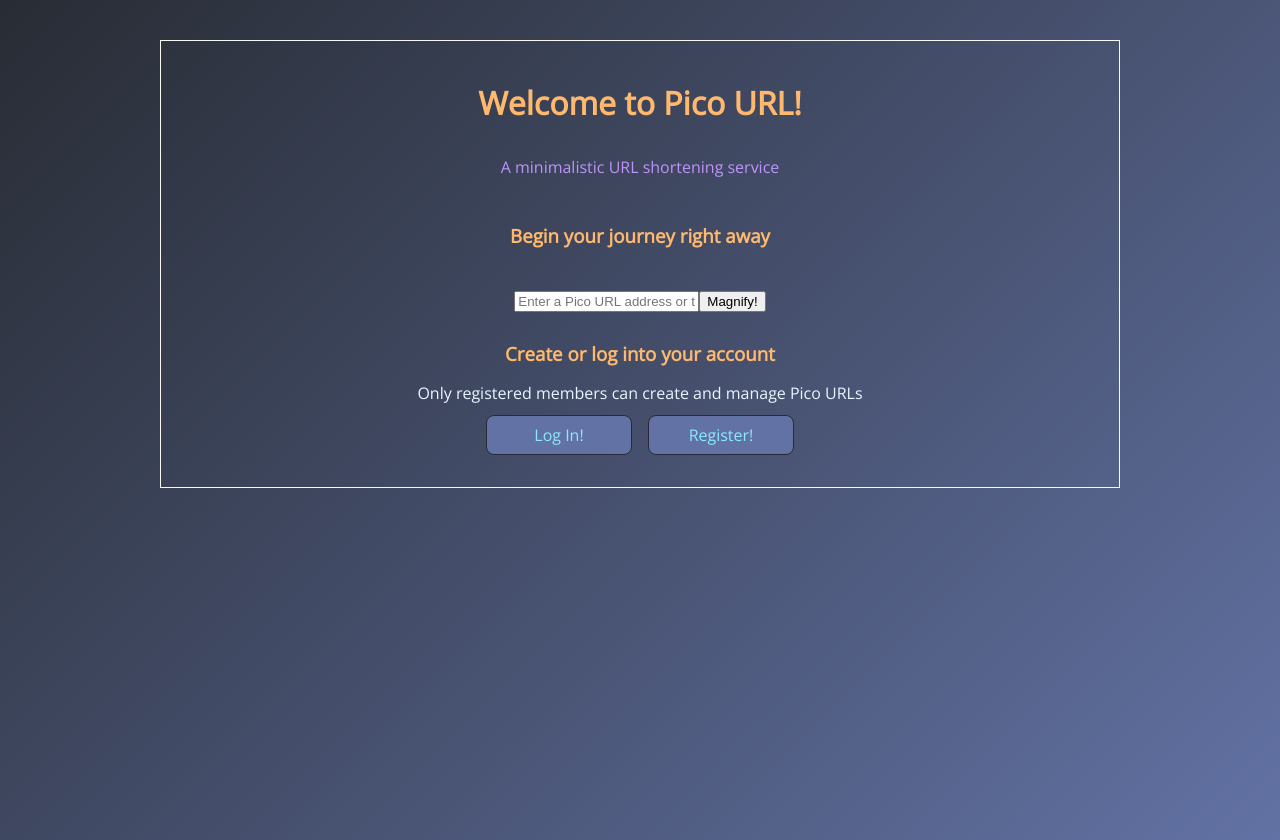
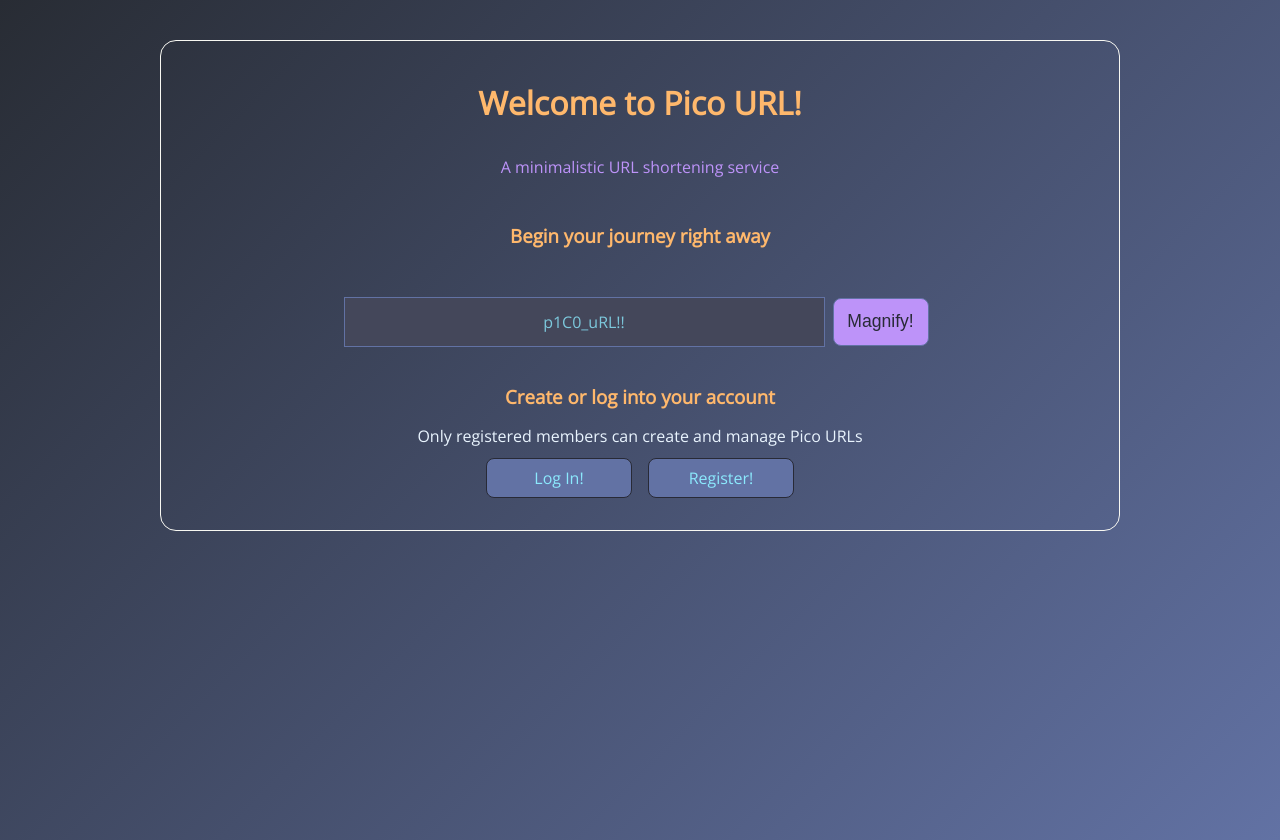
Before and after one commit to eduardpeters/pico-url-frontend, a React (Create React App) app: page / in a window 1280 px wide. Built offline with nearby package versions, Linux system fonts and the light colour scheme; no server answers.

Commit message:
Adding Redirect Form styling

```diff
--- a/src/components/RedirectForm.tsx
+++ b/src/components/RedirectForm.tsx
@@ -1,5 +1,6 @@
 import { useState } from "react";
 import { useNavigate } from "react-router-dom";
+import "../styles/RedirectForm.css";
 
 function RedirectForm() {
     const navigate = useNavigate();
@@ -12,19 +13,18 @@ function RedirectForm() {
     }
 
     return (
-        <div className="Redirect-form">
-            <form onSubmit={event => handleRedirectSubmit(event)}>
+        <form className="redirect__container" onSubmit={event => handleRedirectSubmit(event)}>
             <input
+                className="redirect__input"
                 type="text"
                 minLength={10}
-                    placeholder="Enter a Pico URL address or the 10 character ID"
+                placeholder="p1C0_uRL!!"
                 required
                 onChange={event => setInputValue(event.target.value)}
             >
             </input>
-                <button type="submit">Magnify!</button>
+            <button className="redirect__button" type="submit">Magnify!</button>
         </form>
-        </div>
     )
 }
 
--- /dev/null
+++ b/src/styles/RedirectForm.css
@@ -0,0 +1,39 @@
+.redirect__container {
+    align-items: center;
+    display: flex;
+    flex-flow: row wrap;
+    justify-content: center;
+    margin: 0.5rem;
+    width: 100%;
+}
+
+.redirect__input {
+    all: unset;
+    background-color: #44475a;
+    border: 0.1rem solid #6272a4;
+    color: #8be9fd;
+    height: 2rem;
+    padding: 0.5rem;
+    width: 50%;
+}
+
+.redirect__input:focus {
+    border-color: #ff79c6;
+}
+
+.redirect__input::placeholder {
+    color: #8be9fd;
+    opacity: 0.8;
+}
+
+.redirect__button {
+    background-color: #bd93f9;
+    border: 0.1rem solid #6272a4;
+    border-radius: 0.5rem;
+    color: #282a36;
+    font-size: 1.1rem;
+    height: 3rem;
+    margin: 0 0.5rem;
+    padding: 0.5rem;
+    width: 6rem;
+}
--- a/src/styles/general.module.css
+++ b/src/styles/general.module.css
@@ -11,6 +11,7 @@
 
 .content {
     border: 0.1rem solid#f8f8f2;
+    border-radius: 1rem;
     display: flex;
     flex-flow: column nowrap;
     justify-content: center;
```
Lines whose indentation alone changed are shown as unchanged.
